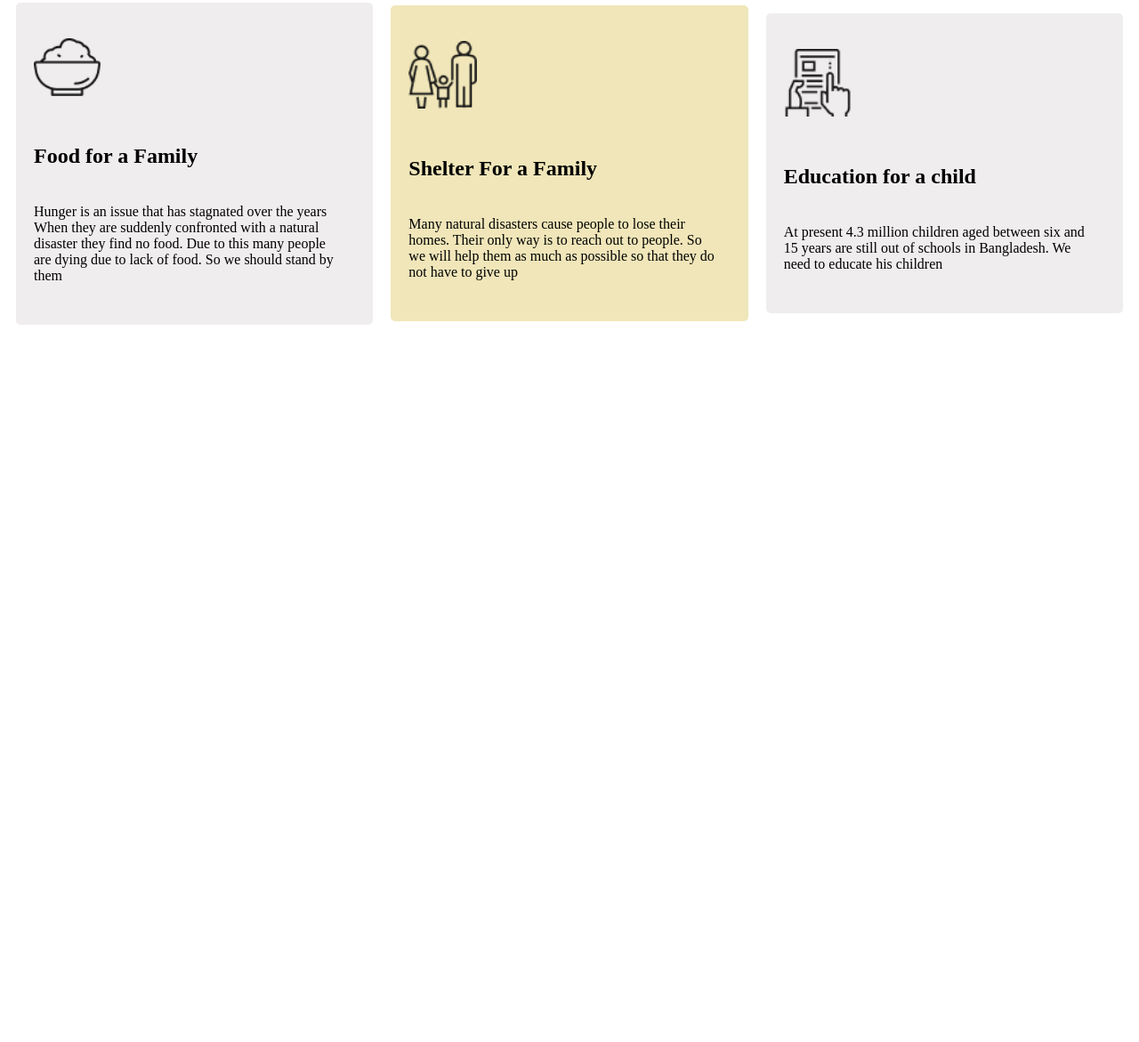
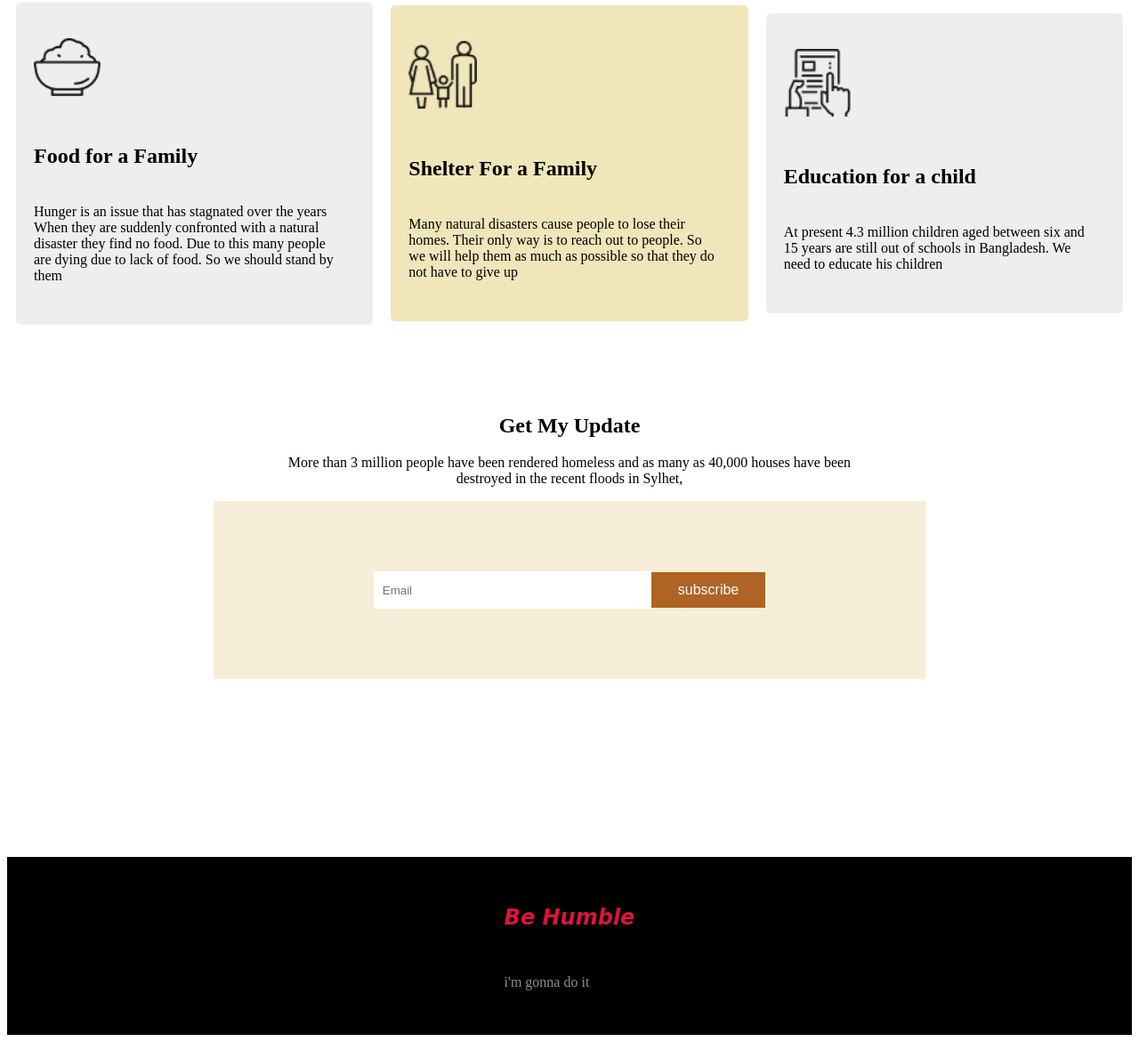
Before and after one commit to Nayem12/Donet-people, a plain HTML site: page index.html in a window 1280 px wide. Shown: the part 1378-2549 px from the top of the page at 89% size. Before the commit the page ends 1843 px from the top, so only its background shows below. Drawn offline with Linux system fonts and the light colour scheme.

Commit message:
last time

```diff
--- a/index.html
+++ b/index.html
@@ -97,6 +97,31 @@
             </div>
         </div>
     </section>
+    <section class="update-and-subscribe-box">
+
+        <div class="heading">
+            <h1>Get My Update</h1>
+            <p class="pera heading-pera">
+                More than 3 million people have been rendered homeless and as many as
+                40,000 houses have been <br />
+                destroyed in the recent floods in Sylhet,
+            </p>
+        </div>
+
+        <div class="subscribe-box-container">
+            <div class="subscribe-content">
+                <input class="subscribe-box" type="text" placeholder="Email" />
+                <input class="subscribe-button" type="button" value="subscribe" placeholder="Subscribe" />
+            </div>
+        </div>
+    </section>
+
+    <section class="footer">
+        <div class="footer-container">
+            <h1>Be Humble</h1>
+            <h3>i'm gonna do it</h3>
+        </div>
+    </section>
 
 
 
--- a/style.css
+++ b/style.css
@@ -125,3 +125,60 @@
 .donet-plan-box p {
     padding-right: 30px;
 }
+
+.subscribe-box-container {
+    display: flex;
+    justify-content: center;
+    align-items: center;
+    margin-bottom: 200px;
+}
+
+.subscribe-content {
+    background: rgb(247, 238, 217);
+    width: 800px;
+    height: 200px;
+    display: flex;
+    justify-content: center;
+    align-items: center;
+}
+
+.subscribe-box {
+    width: 300px;
+    height: 40px;
+    outline: none;
+    padding-left: 10px;
+    border: none;
+}
+
+.subscribe-button {
+    outline: none;
+    height: 40px;
+    padding: 0 30px;
+    background-color: rgb(175, 99, 36);
+    border: none;
+    color: #fff;
+    font-size: 1rem;
+    cursor: pointer;
+}
+
+.footer {
+    height: 200px;
+    background: #000;
+    color: #fff;
+    display: flex;
+    justify-content: center;
+    align-items: center;
+}
+
+.footer-container h1 {
+    color: crimson;
+    font-style: italic;
+    padding-bottom: 30px;
+    font-family: "Satisfy", cursive;
+}
+
+.footer-container h3 {
+    font-weight: 300;
+    font-size: 1rem;
+    color: rgba(236, 218, 218, 0.63);
+}
```
